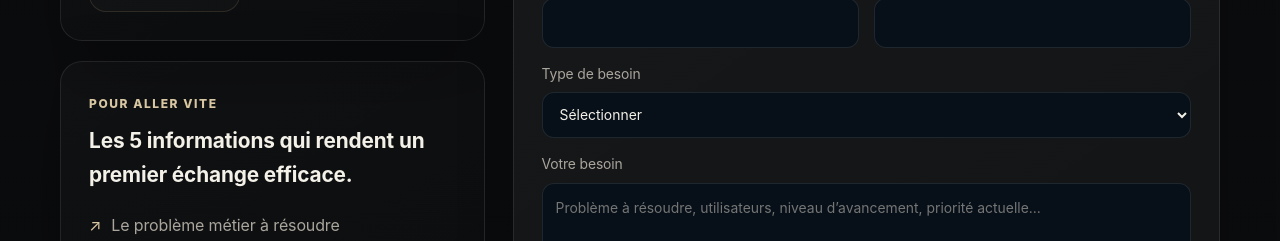
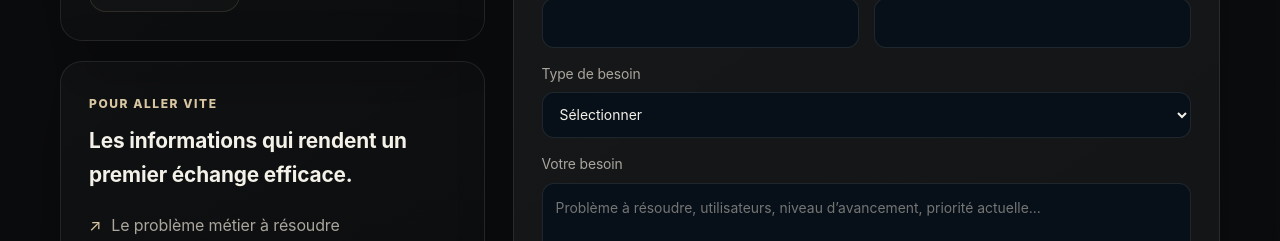
Before and after one commit to eleligny-coder/Portfolio, a Next.js app: page /contact in a window 1280 px wide. Shown: the part 1040-1281 px from the top of the page. Built offline with nearby package versions, Linux system fonts and the light colour scheme; no server answers.

Commit message:
content: remove decorative contact count

```diff
--- a/src/app/contact/page.tsx
+++ b/src/app/contact/page.tsx
@@ -14,7 +14,7 @@ export default function Page() {
     />
     <section className="section"><div className="shell contact-layout"><div>
       <article className="card contact-direct-card"><span className="eyebrow">Contact direct</span><h2><a href={`mailto:${site.email}`}>{site.email}</a></h2><p>{site.remote}. Mission, collaboration produit ou opportunité professionnelle à distance.</p><div className="contact-trust"><span>Réponse directe</span><span>Aucun compte</span><span>Aucune donnée stockée</span></div></article>
-      <article className="card" style={{marginTop:20}}><span className="eyebrow">Pour aller vite</span><h3>Les 5 informations qui rendent un premier échange efficace.</h3><ul className="list"><li>Le problème métier à résoudre</li><li>Les utilisateurs concernés</li><li>L’existant : produit, outils, données, stack</li><li>Le résultat attendu et les priorités</li><li>Le budget et l’échéance, s’ils sont déjà définis</li></ul></article>
+      <article className="card" style={{marginTop:20}}><span className="eyebrow">Pour aller vite</span><h3>Les informations qui rendent un premier échange efficace.</h3><ul className="list"><li>Le problème métier à résoudre</li><li>Les utilisateurs concernés</li><li>L’existant : produit, outils, données, stack</li><li>Le résultat attendu et les priorités</li><li>Le budget et l’échéance, s’ils sont déjà définis</li></ul></article>
     </div><ContactForm/></div></section>
   </>;
 }
```
